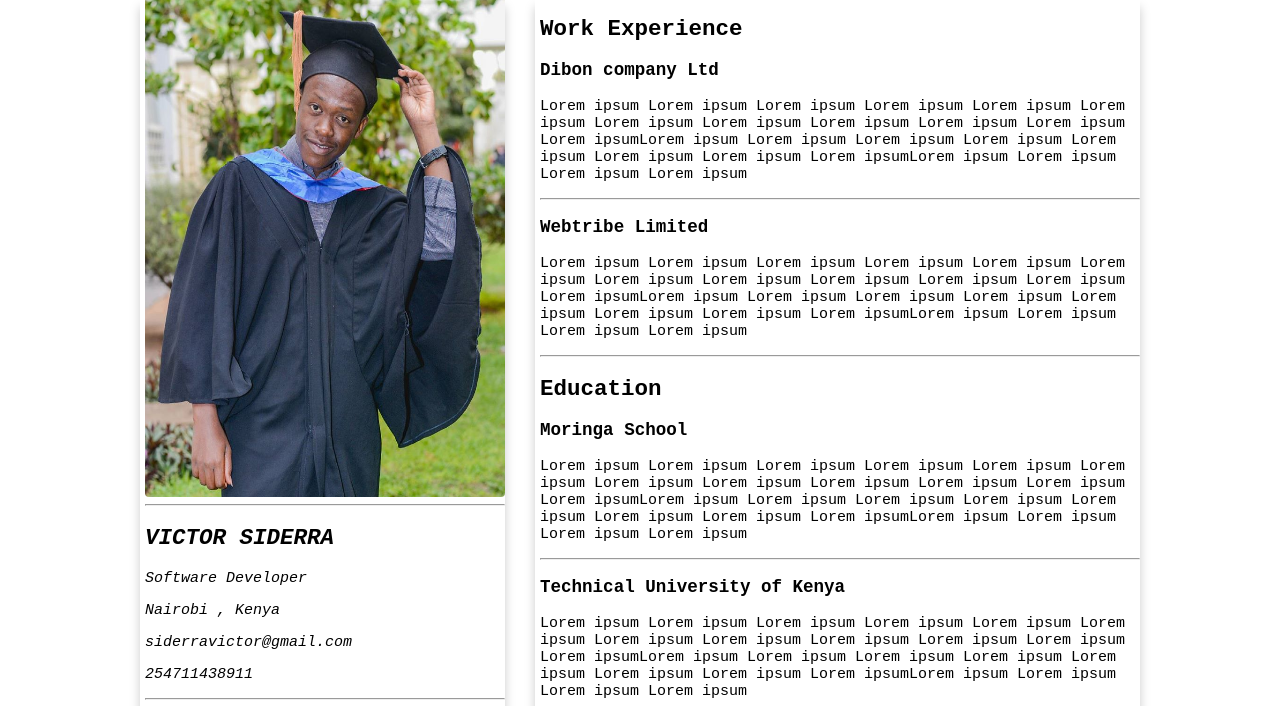
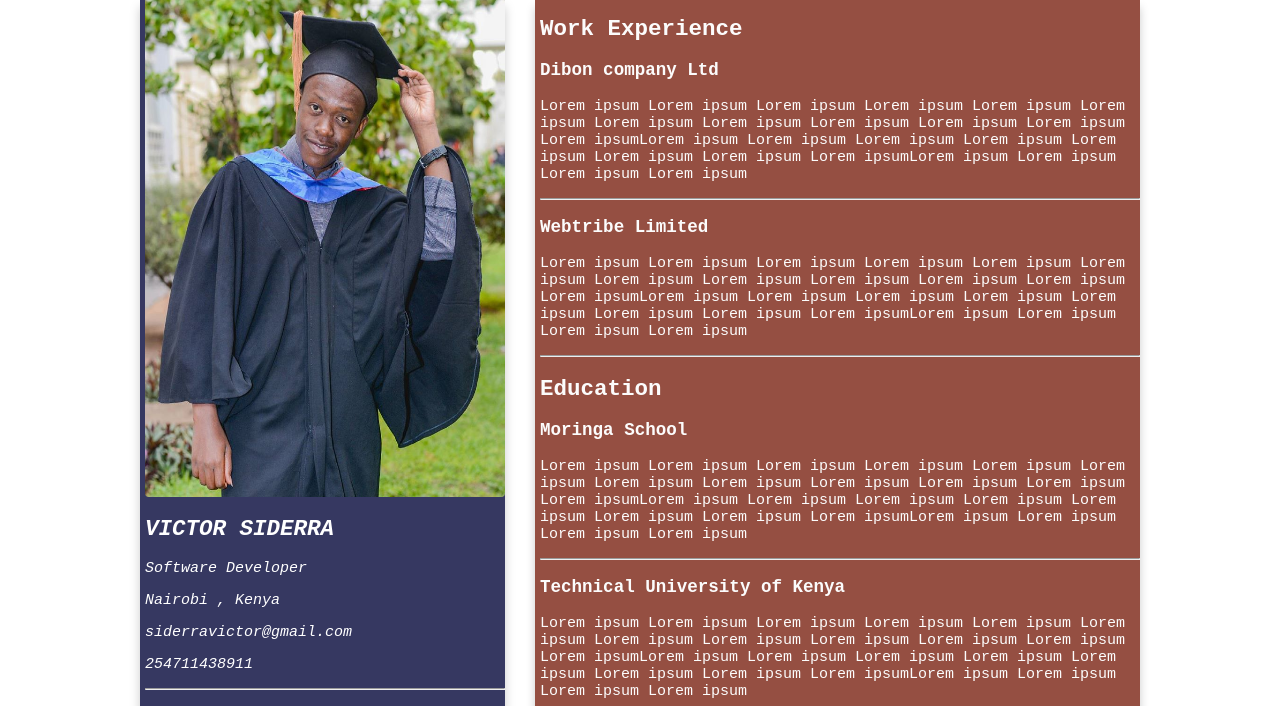
Before and after one commit to vsidera/Portfolio, a plain HTML site: page index.html in a window 1280 px wide. Shown: the part 83-789 px from the top of the page. Drawn offline with Linux system fonts and the light colour scheme.

Commit message:
change the background colors of the divs

```diff
--- a/css/styles.css
+++ b/css/styles.css
@@ -10,9 +10,11 @@ img {
 
 #rightbar {
   padding-left: 5px;
+  border-radius: 2px;
+  background-color: #954F42;
   width: 600px;
   float: right;
-  color: black;
+  color: #FCFCFC;
   font-size: 15px;
   font-family: monospace;
   border-top: 0px solid #ccc;
@@ -23,6 +25,7 @@ img {
 }
 
 #lowerrightbar {
+  background-color: #954F42;
   padding-left: 5px;
   padding-top: 20px;
   width: 600px;
@@ -47,9 +50,10 @@ img {
 }
 
 #leftbar {
+  background-color: #363861;
   padding-left: 5px;
   width: 360px;
-  color: black;
+  color: white;
   font-family: monospace;
   font-style: oblique;
   font-size: 15px;
--- a/index.html
+++ b/index.html
@@ -10,7 +10,6 @@
    <div class="card" id="wholesite">
      <div class="card" id="leftbar">
        <img src="img\me.jpg" alt="a past image of siderra.">
-       <hr>
        <h2>VICTOR SIDERRA</h2>
        <p>Software Developer</p>
        <p>Nairobi , Kenya</p>
```
